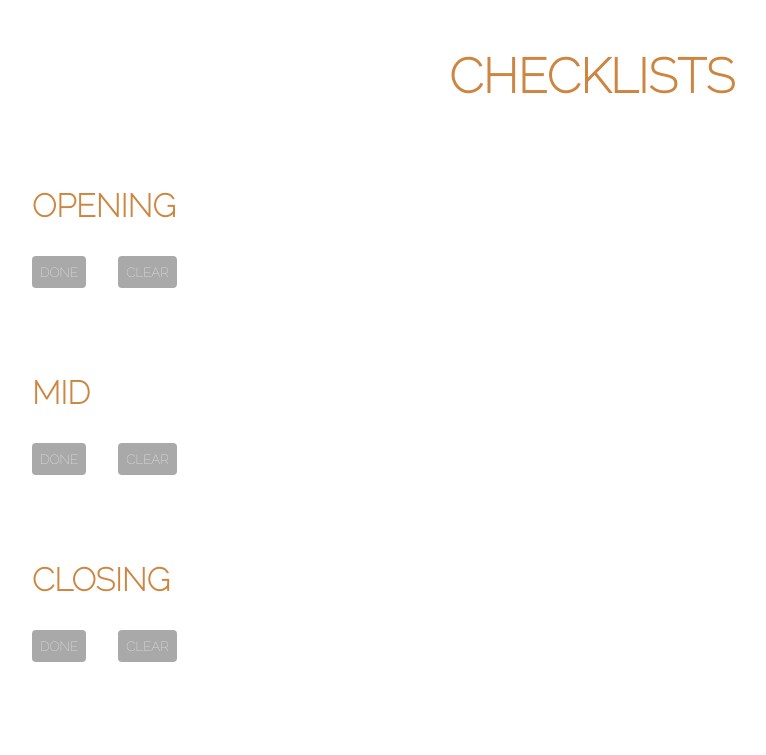
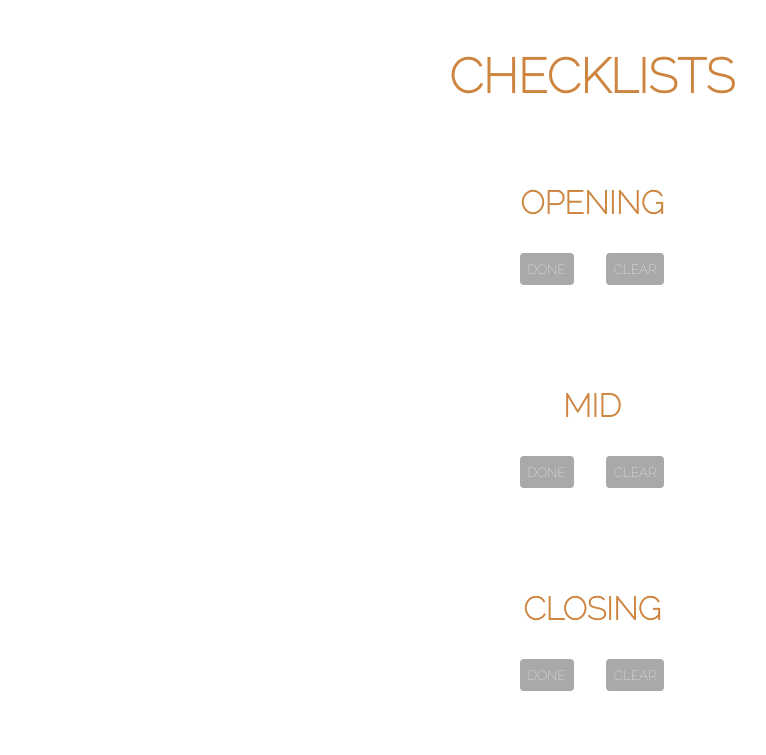
Before and after one commit to Amber-DiNenna/Capstone, a Django app: template kitchen_project/templates/checklist.html in a window 1280 px wide. Shown: the part 130-885 px from the top of the page, without its empty margins (48-814 px from the left). Before the commit the page ends 792 px from the top, so only its background shows below. Run offline with Django 4.2, Linux system fonts and the light colour scheme; the template is opened without the code that fills it: most values are stand-ins (such as "Sample title", 1, 10 or a date in 2020); some web fonts are replaced.

```diff
--- a/kitchen_project/base/models.py
+++ b/kitchen_project/base/models.py
@@ -37,7 +37,7 @@ class Update(models.Model):
     return self.subject
 
 class Inventory(models.Model):
-  user = models.ForeignKey(CustomUser, related_name='inventory', on_delete=models.CASCADE)
+  user = models.ForeignKey(CustomUser, related_name='inventory', on_delete=models.CASCADE, null=True)
   storage_locations = (
     ('Dry', 'Dry'),
     ('Frozen', 'Frozen'),
@@ -56,6 +56,7 @@ class Inventory(models.Model):
   name = models.CharField(max_length=200)
   par = models.CharField(max_length=200)
   on_hand = models.CharField(max_length=200, blank=True)
+  need = models.CharField(max_length=200, blank=True)
   exp_date = models.CharField(max_length=200, blank=True)
   updated = models.DateTimeField(auto_now=True)
   created = models.DateTimeField(auto_now_add=True)
@@ -83,6 +84,7 @@ class Prep(models.Model):
   name = models.CharField(max_length=200)
   par = models.CharField(max_length=200)
   on_hand = models.CharField(max_length=200, blank=True)
+  need = models.CharField(max_length=200, blank=True)
   exp_date = models.CharField(max_length=200, blank=True)
   updated = models.DateTimeField(auto_now=True)
   created = models.DateTimeField(auto_now_add=True)
--- a/kitchen_project/static/base/styles.css
+++ b/kitchen_project/static/base/styles.css
@@ -161,6 +161,17 @@ hr {
   text-align: center;
 }
 
+#checklists-container {
+  display: flex;
+  flex-direction: column;
+  align-items: center;
+  justify-content: center;
+}
+
+.checklist-div {
+  text-align: center;
+}
+
 /* TABLES ---------------------------------------- */
 table {
   font-family: 'Raleway', sans-serif;
--- a/kitchen_project/templates/changes.html
+++ b/kitchen_project/templates/changes.html
@@ -10,10 +10,11 @@
   <div class='update-div'>
 
     {% comment %} how do i change the color of the update.type??? {% endcomment %}
-    <h2>{{ update.type }} : {{ update.subject }}</h2>
+    <h2>{{ update.type }}</h2>
+    <h2>{{ update.subject }}</h2>
     <p>{{ update.description }}</p>
     {% comment %} <p>{{ update.user }}</p> {% endcomment %}
-    <p class='timestamp'>{{ update.created }}</p>
+    <p class='timestamp'>{{ update.user }} @ {{ update.created }}</p>
   </div>
   <br>
     {% endfor %}
--- a/kitchen_project/templates/checklist.html
+++ b/kitchen_project/templates/checklist.html
@@ -3,7 +3,7 @@
 {% block content %}
 
 <h2 class='h2-header'>CHECKLISTS</h2>
-<br>
+
 
 <div id='checklists-container'>
   <div class='checklist-div'>
@@ -16,6 +16,7 @@
     {% endfor %}
     <button type='submit'>DONE</button><button type='submit'>CLEAR</button>
     {% comment %} if done, save somehow and add username and timestamp?  {% endcomment %}
+    {% comment %} <p class='timestamp'>{{ task.user }} @ {{ task.updated }}</p> {% endcomment %}
   </div>
 <br><br>
   <div class='checklist-div'>
```
Also changed, not shown: kitchen_project/templates/recipes.html (+0 -8 lines), kitchen_project/base/migrations/0001_initial.py, kitchen_project/base/migrations/0002_initial.py, kitchen_project/db.sqlite3, kitchen_project/users/migrations/0001_initial.py.
